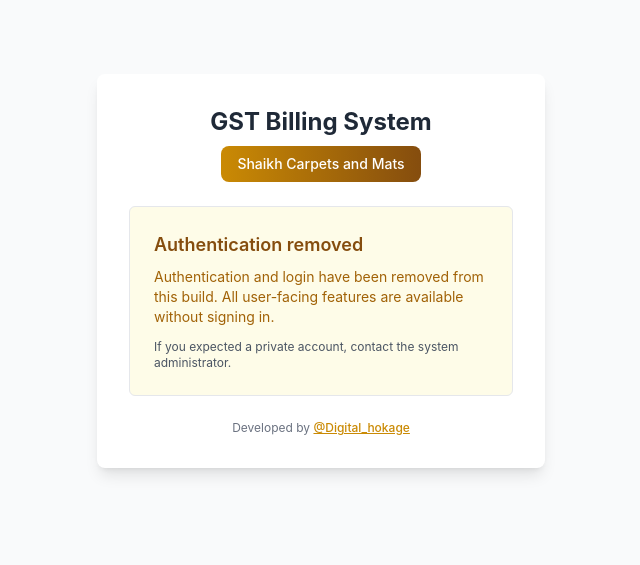
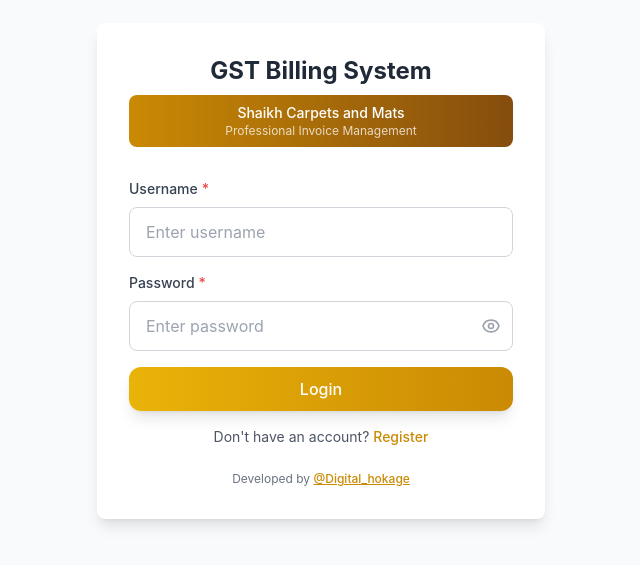
Before and after one commit to ToufickShaikh/gst-invoice-system, a React (Vite) app: page /shaikhcarpets/login in a window 1280 px wide. Shown: the part 129-694 px from the top of the page, without its empty margins (319-959 px from the left). Built offline with nearby package versions, Linux system fonts and the light colour scheme; no server answers.

Commit message:
login add

```diff
--- a/src/pages/Login.jsx
+++ b/src/pages/Login.jsx
@@ -7,7 +7,6 @@
 
 const Login = () => {
   const navigate = useNavigate()
-  const { login, register } = useAuth()
   const [isRegisterMode, setIsRegisterMode] = useState(false)
   const [formData, setFormData] = useState({
     username: '',
@@ -20,22 +19,26 @@
     setFormData({ ...formData, [e.target.name]: e.target.value })
   }
 
+
+
+  const { login: authLogin, register: authRegister } = useAuth()
+
   const handleSubmit = async (e) => {
     e.preventDefault()
     setLoading(true)
 
     try {
       if (isRegisterMode) {
-        await register(formData.username, formData.email, formData.password)
+        await authRegister(formData.username, formData.email, formData.password)
         toast.success('Registration successful! Please log in.')
-        setIsRegisterMode(false) // Switch to login mode after successful registration
+        setIsRegisterMode(false)
       } else {
-        await login(formData.username, formData.password)
+        await authLogin(formData.username, formData.password)
         toast.success('Login successful!')
         navigate('/dashboard')
       }
     } catch (error) {
-      const errorMessage = error.response?.data?.message || 'An error occurred. Please try again.'
+      const errorMessage = error.response?.data?.message || error.message || 'An error occurred. Please try again.'
       toast.error(errorMessage)
     } finally {
       setLoading(false)
@@ -46,18 +49,70 @@
     <div className="min-h-screen bg-gray-50 flex items-center justify-center">
       <div className="max-w-md w-full">
         <div className="bg-white rounded-lg shadow-lg p-8">
-          <div className="text-center mb-6">
+          <div className="text-center mb-8">
             <h2 className="text-2xl font-bold text-gray-800">GST Billing System</h2>
-            <div className="mt-2 bg-gradient-to-r from-yellow-600 to-yellow-800 text-white py-2 px-4 rounded-lg inline-block">
+            <div className="mt-2 bg-gradient-to-r from-yellow-600 to-yellow-800 text-white py-2 px-4 rounded-lg">
               <p className="text-sm font-medium">Shaikh Carpets and Mats</p>
+              <p className="text-xs opacity-75">Professional Invoice Management</p>
             </div>
           </div>
-
-          <div className="p-6 border rounded-md bg-yellow-50">
-            <h3 className="text-lg font-semibold text-yellow-800">Authentication removed</h3>
-            <p className="mt-2 text-sm text-yellow-700">Authentication and login have been removed from this build. All user-facing features are available without signing in.</p>
-            <p className="mt-3 text-xs text-gray-600">If you expected a private account, contact the system administrator.</p>
-          </div>
+          <form onSubmit={handleSubmit}>
+            <InputField
+              label="Username"
+              name="username"
+              type="text"
+              value={formData.username}
+              onChange={handleChange}
+              placeholder="Enter username"
+              required
+            />
+            {isRegisterMode && (
+              <InputField
+                label="Email"
+                name="email"
+                type="email"
+                value={formData.email}
+                onChange={handleChange}
+                placeholder="Enter email address"
+                required
+              />
+            )}
+            <InputField
+              label="Password"
+              type="password"
+              name="password"
+              value={formData.password}
+              onChange={handleChange}
+              placeholder="Enter password"
+              required
+            />
+            <Button type="submit" variant="primary" className="w-full" disabled={loading}>{isRegisterMode ? 'Register' : 'Login'}</Button>
+          </form>
+          <p className="text-sm text-gray-600 text-center mt-4">
+            {isRegisterMode ? (
+              <>
+                Already have an account?{' '}
+                <button
+                  type="button"
+                  onClick={() => setIsRegisterMode(false)}
+                  className="text-yellow-600 hover:text-yellow-800 font-medium focus:outline-none"
+                >
+                  Login
+                </button>
+              </>
+            ) : (
+              <>
+                Don't have an account?{' '}
+                <button
+                  type="button"
+                  onClick={() => setIsRegisterMode(true)}
+                  className="text-yellow-600 hover:text-yellow-800 font-medium focus:outline-none"
+                >
+                  Register
+                </button>
+              </>
+            )}
+          </p>
 
           {/* Developer Credit */}
           <div className="mt-6 text-center">
```
